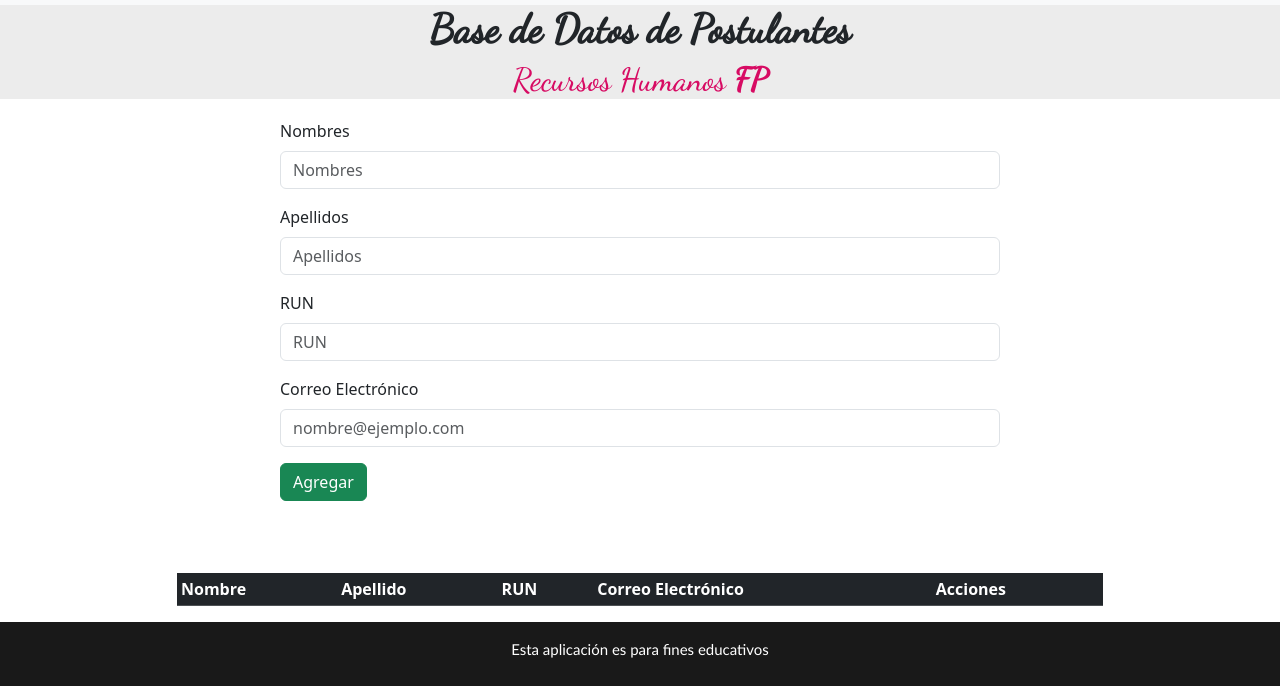
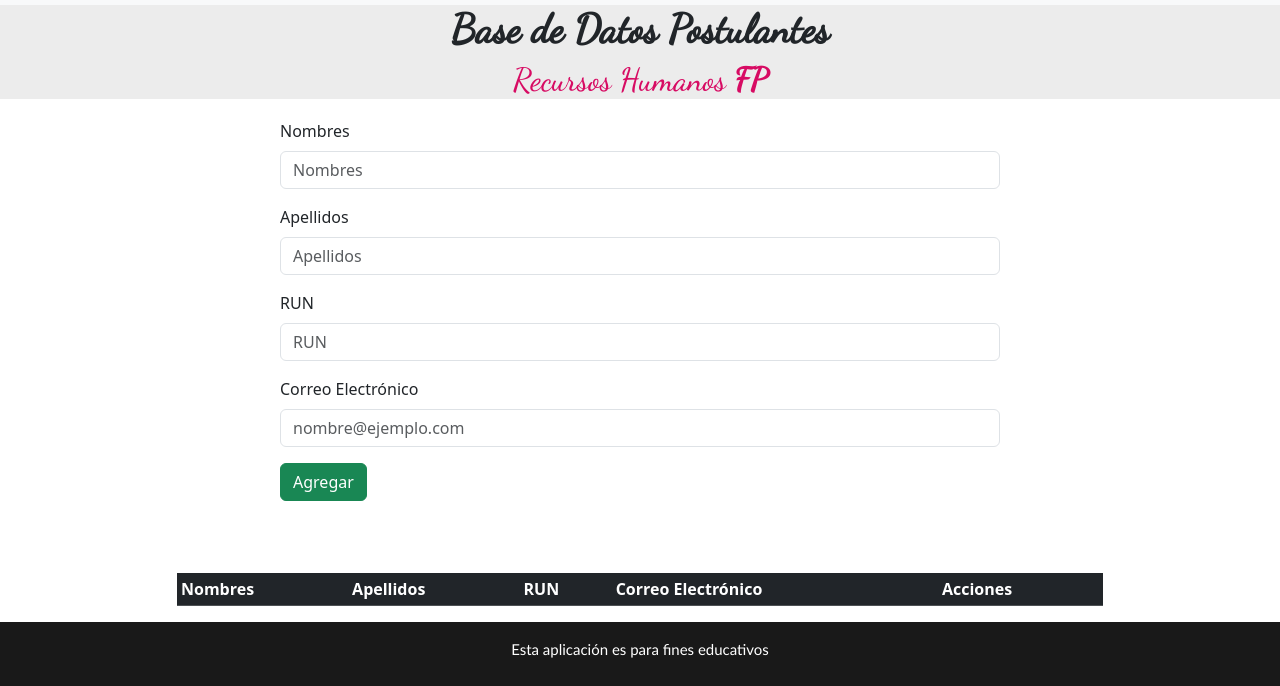
Before and after one commit to LizMD/Segundo-Proyecto, a plain HTML site: page index.html in a window 1280 px wide. Shown: the part 54-740 px from the top of the page. Drawn offline with nearby package versions, Linux system fonts and the light colour scheme.

Commit message:
ultima actualización

```diff
--- a/index.html
+++ b/index.html
@@ -4,7 +4,7 @@
 <head>
     <meta charset="utf-8">
     <meta name="viewport" content="width=device-width, initial-scale=1">
-    <title>Base de Datos de FP</title>
+    <title>Base de Datos Postulantes</title>
     <link rel="stylesheet" href="style.css">
     <script src="https://kit.fontawesome.com/58028f3245.js" crossorigin="anonymous"></script>
     <link href="https://cdn.jsdelivr.net/npm/bootstrap@5.3.2/dist/css/bootstrap.min.css" rel="stylesheet"
@@ -33,7 +33,7 @@
 
             <! – Aquí tenemos el CRUD –>
                 <div class="text-center">
-                    <h1 class="titulo1"><strong>Base de Datos de Postulantes</strong></h1>
+                    <h1 class="titulo1"><strong>Base de Datos Postulantes</strong></h1>
                     <h2 class="titulo2">Recursos Humanos <strong>FP</strong></h1>
                 </div>
                 <div class="container">
@@ -64,8 +64,8 @@
                             <table class="table table-sm table-dark" id="crudTable">
                                 <thead>
                                     <tr>
-                                        <th>Nombre</th>
-                                        <th>Apellido</th>
+                                        <th>Nombres</th>
+                                        <th>Apellidos</th>
                                         <th>RUN</th>
                                         <th>Correo Electrónico</th>
                                         <th>Acciones</th>
```
